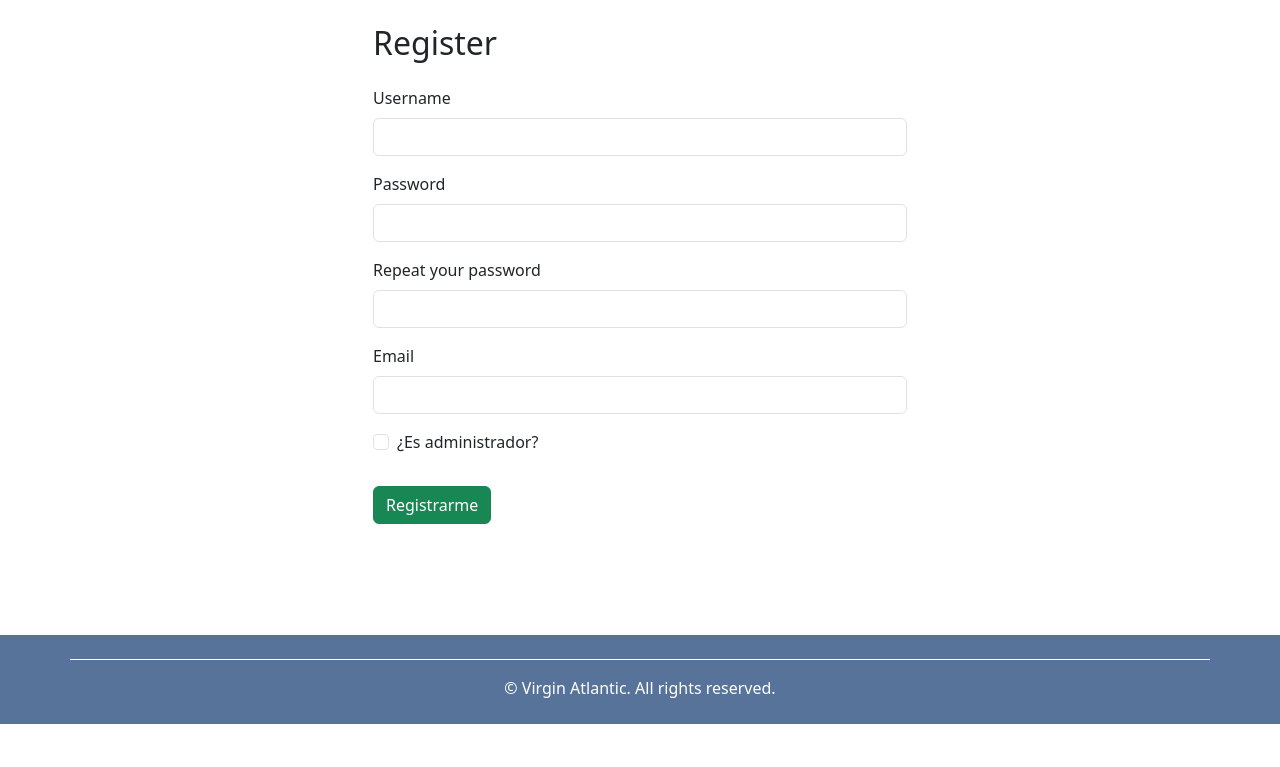
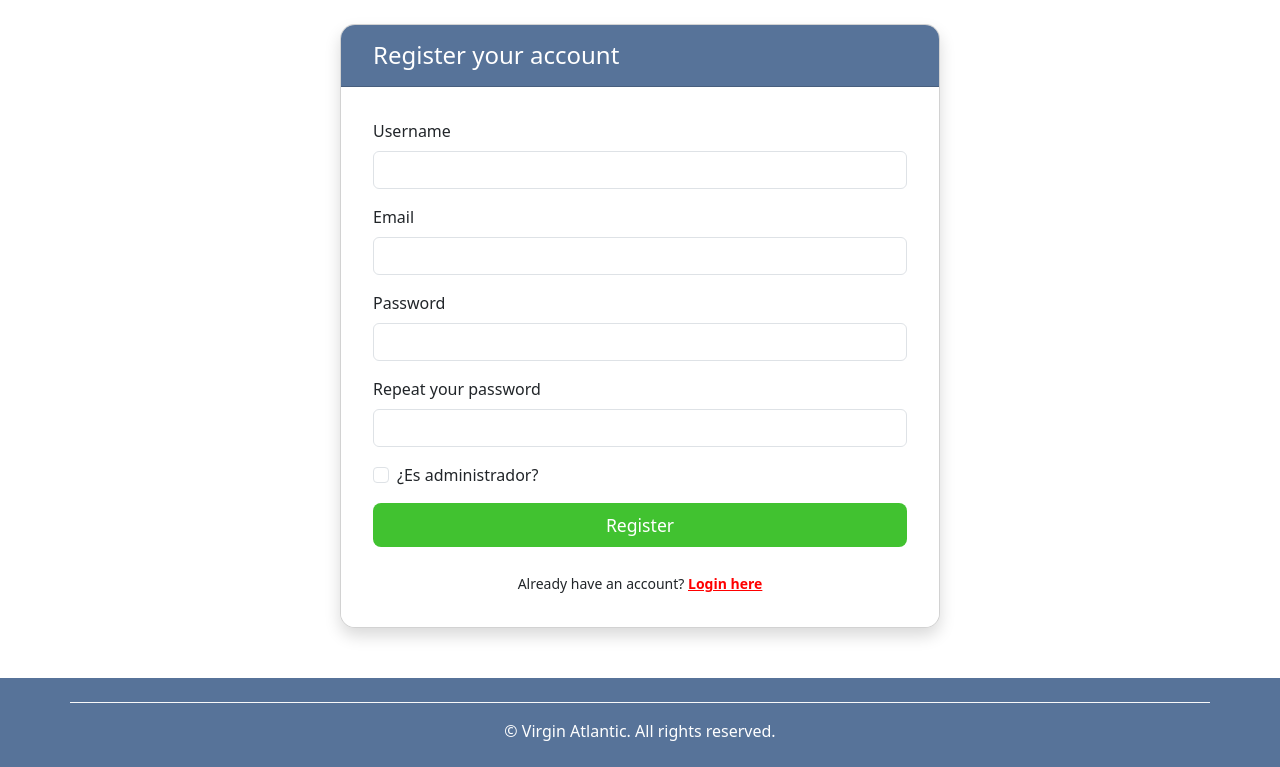
Before and after one commit to milesivit/EFI-Aviones-ing, a Django app: page /users/register/ in a window 1280 px wide. Shown: the part 76-843 px from the top of the page. Before the commit the page ends 800 px from the top, so only its background shows below. Run offline with Django 5.2, Linux system fonts and the light colour scheme; some libraries are stand-ins or nearby versions.

Commit message:
ultimos cambios

```diff
--- a/home/templates/accounts/register.html
+++ b/home/templates/accounts/register.html
@@ -3,22 +3,20 @@
 {% block title %}Registro{% endblock %}
 
 {% block content %}
-<div class="container">
-    <div class="row justify-content-center">
-        <div class="col-md-6">
-            <h2 class="mb-4">Register</h2>
+<div class="d-flex justify-content-center align-items-center" style="min-height: 100%;">
+    <!-- Card -->
+    <div class="card shadow" style="max-width: 600px; width: 70%; border-radius: 15px; overflow: hidden; margin-bottom: 50px;">
+        <!-- Encabezado -->
+        <div class="card-header text-white" style="background-color: #577399; padding: 1rem 2rem;">
+            <h4 class="mb-0">Register your account</h4>
+        </div>
 
+        <!-- Cuerpo de la card -->
+        <div class="card-body" style="background-color: white; padding: 2rem;">
             <form method="post">
                 {% csrf_token %}
 
-                {# Mostrar errores generales del formulario #}
-                {% if form.non_field_errors %}
-                    <div class="alert alert-danger">
-                        {{ form.non_field_errors }}
-                    </div>
-                {% endif %}
-
-                <div class="form-group mb-3">
+                <div class="mb-3">
                     <label for="{{ form.username.id_for_label }}">{{ form.username.label }}</label>
                     {{ form.username }}
                     {% if form.username.errors %}
@@ -26,7 +24,15 @@
                     {% endif %}
                 </div>
 
-                <div class="form-group mb-3">
+                <div class="mb-3">
+                    <label for="{{ form.email.id_for_label }}">{{ form.email.label }}</label>
+                    {{ form.email }}
+                    {% if form.email.errors %}
+                        <div class="text-danger">{{ form.email.errors }}</div>
+                    {% endif %}
+                </div>
+
+                <div class="mb-3">
                     <label for="{{ form.password1.id_for_label }}">{{ form.password1.label }}</label>
                     {{ form.password1 }}
                     {% if form.password1.errors %}
@@ -34,7 +40,7 @@
                     {% endif %}
                 </div>
 
-                <div class="form-group mb-3">
+                <div class="mb-3">
                     <label for="{{ form.password2.id_for_label }}">{{ form.password2.label }}</label>
                     {{ form.password2 }}
                     {% if form.password2.errors %}
@@ -42,15 +48,7 @@
                     {% endif %}
                 </div>
 
-                <div class="form-group mb-3">
-                    <label for="{{ form.email.id_for_label }}">{{ form.email.label }}</label>
-                    {{ form.email }}
-                    {% if form.email.errors %}
-                        <div class="text-danger">{{ form.email.errors }}</div>
-                    {% endif %}
-                </div>
-
-                <div class="form-group form-check mb-3">
+                <div class="form-check mb-3">
                     {{ form.is_admin }}
                     <label class="form-check-label" for="{{ form.is_admin.id_for_label }}">{{ form.is_admin.label }}</label>
                     {% if form.is_admin.errors %}
@@ -58,8 +56,18 @@
                     {% endif %}
                 </div>
 
-                <button type="submit" class="btn btn-success mt-3">Registrarme</button>
+                <div class="d-grid gap-2">
+                    <button type="submit" class="btn btn-lg" style="background-color: #41c230; color: white; font-size: 1.1rem;">
+                        Register
+                    </button>
+                </div>
             </form>
+
+            <div class="text-center mt-4">
+                <small>Already have an account?
+                    <a href="{% url 'user_login' %}" style="color: red; font-weight: bold;">Login here</a>
+                </small>
+            </div>
         </div>
     </div>
 </div>
```
Also changed, not shown: airline/templates/reservation/administrator.html (+7 -7 lines), home/templates/accounts/login.html (+32 -15 lines), static/img/background.jpg (added), static/img/background2.jpg (added).
